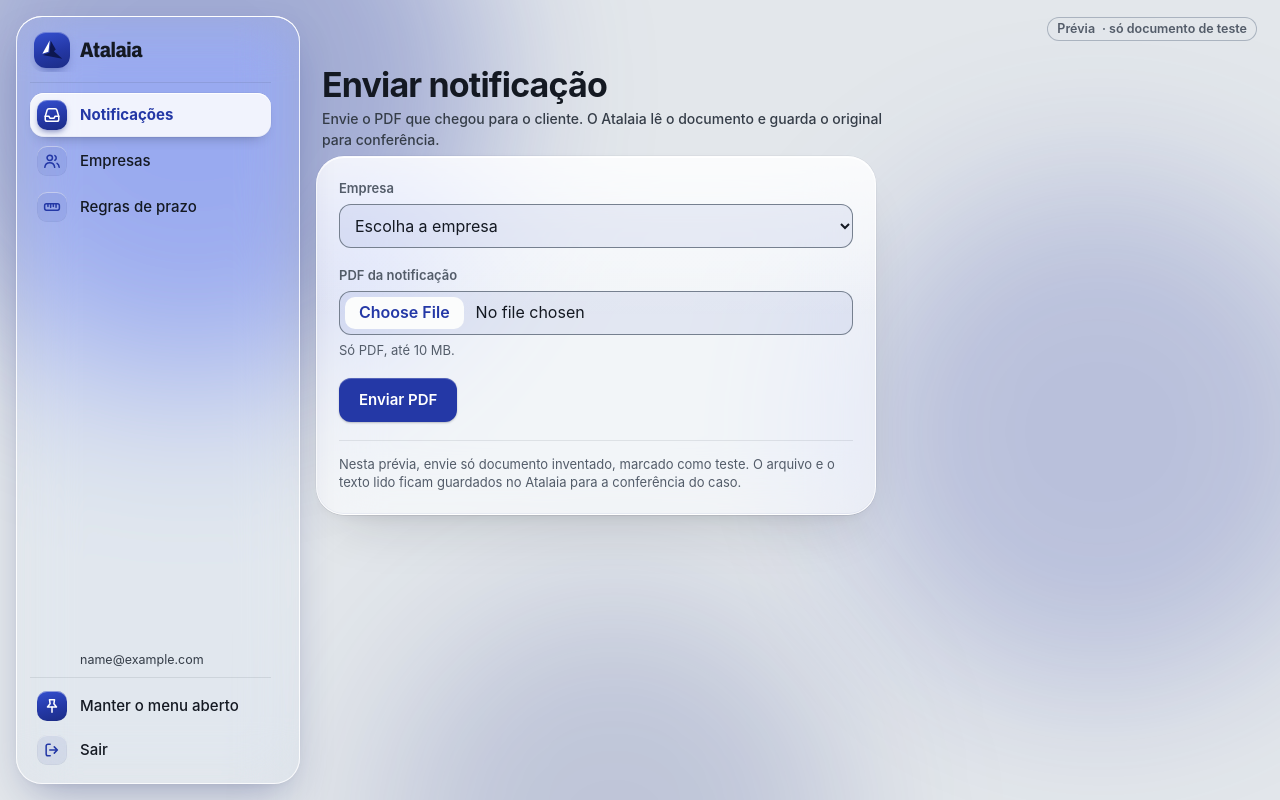
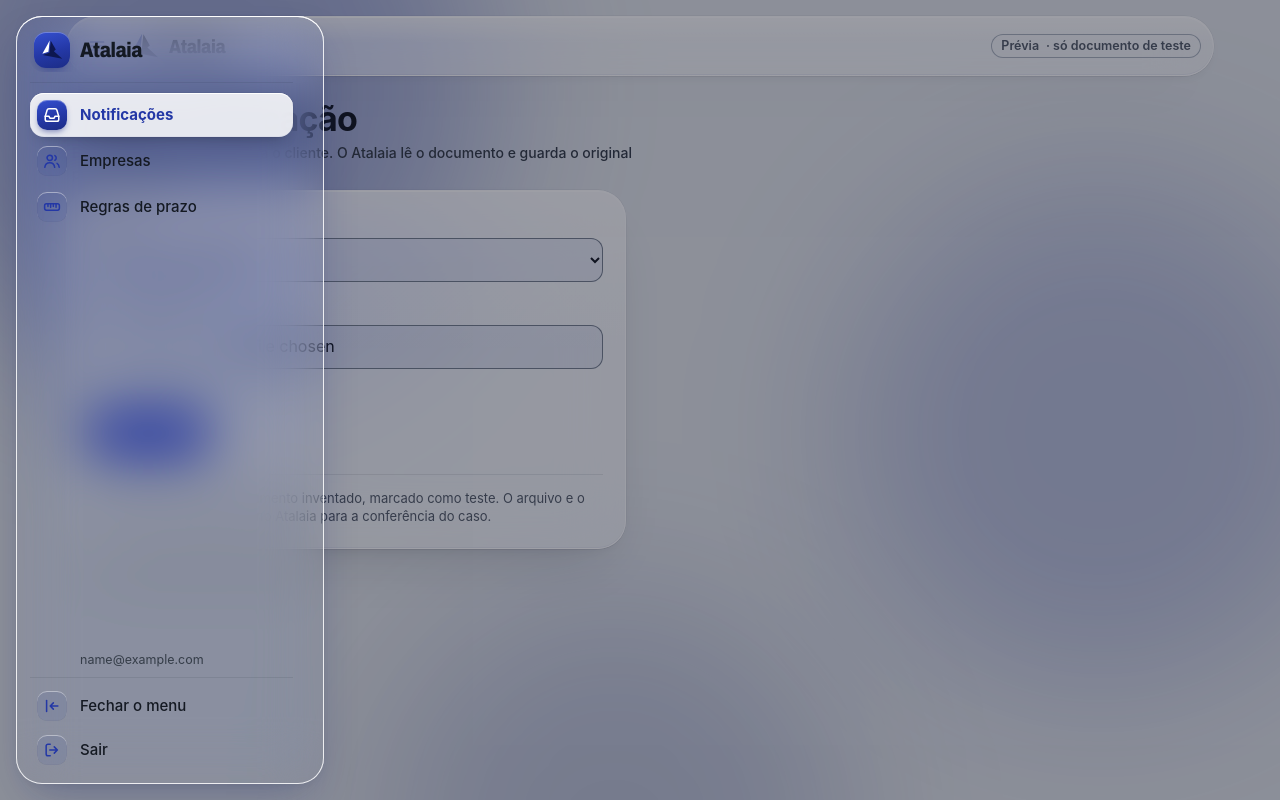
Before and after one commit to namtech-agents/atalaia, a Spring Boot app: page /enviar in a window 1280 px wide, after a click that opens the changed part. Run offline with Spring Boot 4, Linux system fonts and the light colour scheme; a user stored in the database is signed in; empty tables hold one stand-in row (values such as "Sample post"); some of the project's set-up classes (security, data sources, template engines, error pages and the like) are left out, and stand-ins take their place; database files in the repository are not loaded.

Commit message:
fix: achados da auditoria do menu, do teclado e da tela do cliente (#172)
Gaveta em qualquer tela de toque, link de pular para o conteudo, chave do menu no lugar onde aparece,
nome do controle igual ao texto visivel e quebra de palavra longa na tela do cliente.

```diff
--- a/src/main/resources/static/css/atalaia.css
+++ b/src/main/resources/static/css/atalaia.css
@@ -131,9 +131,9 @@ html { scroll-padding-top: 92px; }
 /* título grande, à moda do iPhone */
 .titulo { padding: 10px 6px 6px; }
 .titulo p { color: var(--apagado-fora); font-weight: 500; font-size: 14px; max-width: 62ch; margin-top: 6px; }
-/* nome com uma palavra muito comprida quebra no meio em vez de empurrar a página para o lado */
-.titulo h1 span:first-child { min-width: 0; overflow-wrap: anywhere; }
-.titulo h1 { font-size: 34px; line-height: 1.1; letter-spacing: -.025em; font-weight: 700; display: flex; align-items: center; gap: 12px; flex-wrap: wrap; }
+/* overflow-wrap: nome com uma palavra muito comprida quebra no meio em vez de empurrar a página para o lado
+   (vale para o nome solto, na página do cliente, e para o nome dentro de um span, na notificação) */
+.titulo h1 { font-size: 34px; line-height: 1.1; letter-spacing: -.025em; font-weight: 700; display: flex; align-items: center; gap: 12px; flex-wrap: wrap; overflow-wrap: anywhere; }
 /* 44px de altura: o mínimo para acertar com o dedo */
 .volta { display: inline-flex; align-items: center; min-height: 44px; color: var(--marca-fora); font-weight: 600; text-decoration: none; }
 
@@ -201,6 +201,8 @@ html { scroll-padding-top: 92px; }
 /* motivos da revisão: lista simples, um por linha */
 .motivos { margin: 8px 0 0; padding-left: 18px; font-size: 14px; }
 .motivos li + li { margin-top: 4px; }
+/* nome de arquivo ou link comprido, sem espaço, quebra no meio em vez de alargar a página */
+.motivos li { overflow-wrap: anywhere; }
 /* dados extraídos: nome do campo apagado, valor forte e o trecho do documento embaixo, como citação */
 .dados { margin: 12px 0 0; display: grid; gap: 12px; }
 .dados dt { font-size: 13px; font-weight: 600; color: var(--apagado); overflow-wrap: anywhere; }
@@ -249,7 +251,9 @@ html { scroll-padding-top: 92px; }
 .pagina.estreita { max-width: 620px; }
 .estreita main { display: flex; flex-direction: column; gap: 14px; }
 /* Quem lê é um leigo no celular: letra de leitura, não de painel */
-.estreita .cartao p, .estreita .motivos { font-size: 16px; }
+.estreita .cartao p, .estreita .motivos, .estreita .confirmar label { font-size: 16px; }
+/* a pergunta é a instrução principal da página: do tamanho do resto e na cor do texto, não em rótulo pequeno e cinza */
+.estreita .confirmar legend { font-size: 16px; color: var(--texto); }
 .estreita .confirmar .dica { font-size: 14px; }
 .cartao .erro { color: var(--vermelho); margin-top: 10px; }
 .cartao .recado, .estreita .recado { margin: 0; }
@@ -268,7 +272,7 @@ html { scroll-padding-top: 92px; }
      - Cada linha (.m-item) ocupa a largura que houver e corta o que não cabe. Com o menu em 72px sobra só
        o quadrado do desenho (44px); com 284px aparece o nome ao lado. O movimento também só olha para ela.
      - Quem muda a largura: o mouse em cima, o foco do teclado dentro, ou a chave marcada (.m-chave:checked).
-     - No celular o menu é uma gaveta, e a mesma chave abre e fecha.
+     - No celular, e em qualquer tela de toque, o menu é uma gaveta, e a mesma chave abre e fecha.
    O static/js/menu.js só lembra a escolha de uma tela para a outra.
    ===================================================================== */
 
@@ -277,8 +281,12 @@ html { scroll-padding-top: 92px; }
    Navegador que não conhece @property só ignora este bloco: o tom troca de uma vez, como antes */
 @property --menu-vidro { syntax: "<color>"; inherits: true; initial-value: rgba(255, 255, 255, .54); }
 
-/* A chave: a caixa de marcar existe e recebe o foco do teclado, mas não é desenhada (quem aparece são os rótulos dela) */
-.m-chave { position: absolute; top: 0; left: 0; width: 1px; height: 1px; margin: 0; opacity: 0; pointer-events: none; }
+/* A chave: a caixa de marcar existe e recebe o foco do teclado, mas não é desenhada (quem aparece são os rótulos dela).
+   visibility: visible: com a gaveta fechada o menu inteiro fica invisível, e a chave continua alcançável pelo Tab */
+.m-chave { position: absolute; width: 1px; height: 1px; margin: 0; opacity: 0; pointer-events: none; visibility: visible; }
+/* "Pular para o conteúdo": fica acima da janela e desce quando o teclado chega nele */
+.pular { position: absolute; z-index: 50; top: max(var(--borda), env(safe-area-inset-top)); left: max(var(--borda), env(safe-area-inset-left)); transform: translateY(-300%); }
+.pular:focus { transform: none; }
 .m-veu, .so-estreito { display: none; }
 
 .menu { z-index: 10; border-radius: 26px; box-shadow: var(--menu-sombra);
@@ -320,7 +328,7 @@ html { scroll-padding-top: 92px; }
 /* o anel de foco fica por dentro da linha (por fora, a borda do menu o cortaria) e segue o canto dela */
 .menu :focus-visible { outline-offset: -2px; border-radius: 14px; }
 /* a chave está escondida: quando o foco do teclado está nela, o anel aparece no botão que a representa */
-.m-chave:focus-visible ~ .menu .m-vira, .m-chave:focus-visible ~ .topo .m-abre { outline: 2.5px solid var(--marca); outline-offset: -2px; }
+.m-vira:has(:focus-visible), .pagina:has(.m-chave:focus-visible) .m-abre { outline: 2.5px solid var(--marca); outline-offset: -2px; }
 
 /* a marca no alto: o símbolo branco num selo azul (o azul da marca à vista mesmo com o menu recolhido) */
 .m-ic .m-selo { width: 36px; height: 36px; border-radius: 12px; background: var(--placa-azul); box-shadow: inset 0 1px 0 rgba(255,255,255,.3), 0 6px 12px -6px rgba(28,44,134,.7); --simbolo-face: #fff; --simbolo-sombra: #0d1750; }
@@ -334,8 +342,10 @@ html { scroll-padding-top: 92px; }
 /* quem entrou: o recuo de 50px põe o e-mail na coluna dos nomes, fora do que o menu recolhido mostra */
 .m-quem { padding: 0 12px 8px 50px; font-size: 12.5px; color: var(--apagado-fora); white-space: nowrap; overflow: hidden; text-overflow: ellipsis; }
 
-/* ---------- computador: o menu fica ao lado do conteúdo ---------- */
-@media (min-width: 861px) {
+/* ---------- computador: o menu fica ao lado do conteúdo ----------
+   Computador = janela larga E mouse. O menu recolhido só mostra os nomes com o mouse em cima; em tela de toque
+   (tablet, celular deitado) não existe "em cima", então lá vale a gaveta do bloco seguinte, com os nomes à vista */
+@media (min-width: 861px) and (hover: hover) and (pointer: fine) {
   /* :has(> .menu): só a página que tem menu (com a sessão aberta) vira grade de duas colunas.
      --m-coluna é o espaço que o menu ocupa ao lado do conteúdo: 72px, ou 284px quando fixado.
      A largura máxima soma a coluna, para o conteúdo continuar com a largura que já tinha */
@@ -343,7 +353,7 @@ html { scroll-padding-top: 92px; }
   /* FIXAR NÃO ANIMA, de propósito: a coluna cresce de uma vez. Animar a coluna refaria a arrumação do conteúdo
      inteiro a cada quadro (o texto requebra, a moldura do PDF muda de tamanho, os painéis de vidro desfocam de novo),
      e isso engasga. É um gesto raro, e a escolha fica lembrada de uma tela para a outra */
-  .pagina:has(> .m-chave:checked) { --m-coluna: 284px; }
+  .pagina:has(.m-chave:checked) { --m-coluna: 284px; }
   .pagina:has(> .menu) > :is(.topo, main) { grid-column: 2; }
 
   /* Preso no alto, da altura da janela. A coluna da grade tem 72px; aberto, o menu passa por cima do conteúdo.
@@ -357,22 +367,21 @@ html { scroll-padding-top: 92px; }
     --m-tempo: .18s; --m-espera: .15s; transition: var(--m-tempo) var(--sair) var(--m-espera); transition-property: width, --menu-vidro; }
   /* aberto por cima do conteúdo, pelo teclado ou pelo mouse. O vidro fica mais leitoso porque há texto atrás dele */
   .menu:has(:focus-visible) { width: 284px; --menu-vidro: rgba(246, 248, 251, .86); }
-  @media (hover: hover) and (pointer: fine) {
-    /* espera 0,1s antes de abrir: quem só atravessa o menu com o mouse não abre nada, nem vê o vidro piscar */
-    .menu:hover { width: 284px; --menu-vidro: rgba(246, 248, 251, .86); --m-tempo: .22s; --m-espera: .1s; }
-  }
-  /* fixado: fica aberto e o conteúdo vai para o lado (a coluna da grade cresce), então o vidro volta ao normal */
-  .m-chave:checked ~ .menu { width: 284px; --menu-vidro: rgba(255, 255, 255, .54); }
-  /* SEM MOVIMENTO em três casos. Teclado dentro do menu e teclado na chave: quem usa o teclado anda rápido, e
+  /* espera 0,1s antes de abrir: quem só atravessa o menu com o mouse não abre nada, nem vê o vidro piscar */
+  .menu:hover { width: 284px; --menu-vidro: rgba(246, 248, 251, .86); --m-tempo: .22s; --m-espera: .1s; }
+  /* fixado: fica aberto e o conteúdo vai para o lado (a coluna da grade cresce), então o vidro volta ao normal.
+     (:has(.m-chave:checked) pesa mais que :hover e que :has(:focus-visible): o tom do fixado vence os dois) */
+  .menu:has(.m-chave:checked) { width: 284px; --menu-vidro: rgba(255, 255, 255, .54); }
+  /* SEM MOVIMENTO em dois casos. Teclado dentro do menu (a chave mora nele): quem usa o teclado anda rápido, e
      animação ali só atrasa. Fixado: a tela seguinte já nasce com o menu aberto, sem abrir de novo a cada página */
-  .menu:has(:focus-visible), .m-chave:is(:checked, :focus-visible) ~ .menu { transition: none; }
+  .menu:has(:focus-visible, .m-chave:checked) { transition: none; }
   /* Os nomes só aparecem quando há lugar para eles. Sem isso, enquanto o menu abre, cada nome surgiria cortado
      com reticências ("Not…"). Quem decide é a largura do menu naquele quadro (consulta de contêiner), então a
      espera do mouse já vem junto. Somem mais rápido (0,08s) do que aparecem (0,16s).
      Navegador sem consulta de contêiner não entra na regra: os nomes ficam sempre à vista, cortados pela linha */
   .m-nome, .m-quem { transition: opacity .16s; }
   @container (max-width: 219px) { .m-nome, .m-quem { opacity: 0; transition-duration: .08s; } }
-  .m-chave:checked ~ .menu .m-vira .m-ic i { background: var(--placa-azul); color: #fff; }
+  .m-vira:has(:checked) .m-ic i { background: var(--placa-azul); color: #fff; }
 
   /* a barra de cima: a marca já está no menu, então sobra só o selo de prévia, à direita e sem o vidro */
   .pagina:has(> .menu) > .topo { position: static; height: auto; padding: 0 6px; justify-content: flex-end; background: none; border-color: transparent; box-shadow: none; -webkit-backdrop-filter: none; backdrop-filter: none; }
@@ -382,22 +391,27 @@ html { scroll-padding-top: 92px; }
   .pagina:has(> .menu) .lado { top: var(--borda); }
 }
 
-/* ---------- celular: o menu vira gaveta, com um véu escuro atrás ---------- */
-@media (max-width: 860px) {
+/* ---------- celular e tela de toque: o menu vira gaveta, com um véu escuro atrás ----------
+   É o contrário exato da condição do bloco de cima: janela estreita, OU sem mouse, OU dedo no lugar do mouse */
+@media (max-width: 860px), (hover: none), (pointer: coarse) {
   /* O MOVIMENTO: a gaveta entra pela esquerda (só transform) em 0,4s e o véu escurece (só opacity) em 0,24s;
      para sair, os dois levam 0,24s: quem fecha quer a tela de volta logo.
      visibility tira a peça fechada do toque, do teclado e do leitor de tela. Ao fechar, ela só troca DEPOIS do
      movimento (é o "0s .24s": dura nada, espera 0,24s); ao abrir, troca na hora */
   .menu { position: fixed; z-index: 40; top: max(var(--borda), env(safe-area-inset-top)); bottom: max(var(--borda), env(safe-area-inset-bottom)); left: max(var(--borda), env(safe-area-inset-left)); width: min(308px, 100vw - 56px);
     --menu-vidro: rgba(246, 248, 251, .86); visibility: hidden; transform: translateX(calc(-100% - 30px)); transition: transform .24s var(--gaveta), visibility 0s .24s; }
-  .m-chave:checked ~ .menu { visibility: visible; transform: none; transition: transform .4s var(--gaveta); }
+  .menu:has(.m-chave:checked) { visibility: visible; transform: none; transition: transform .4s var(--gaveta); }
   .m-veu { display: block; position: fixed; inset: 0; z-index: 39; background: rgba(10, 14, 30, .4); visibility: hidden; opacity: 0; transition: opacity .24s, visibility 0s .24s; }
-  .m-chave:checked ~ .m-veu { visibility: visible; opacity: 1; transition: opacity .24s; }
+  .menu:has(.m-chave:checked) ~ .m-veu { visibility: visible; opacity: 1; transition: opacity .24s; }
   /* com a gaveta aberta, a página de trás não rola */
   html:has(.m-chave:checked) { overflow: hidden; }
-  /* o último botão do menu troca de papel: no computador fixa, aqui fecha a gaveta */
+  /* o botão da chave troca de papel: no computador fixa, aqui abre e fecha a gaveta. Dos dois nomes daqui fica
+     um só, o do que o toque vai fazer (é esse o nome que o leitor de tela diz) */
   .so-largo { display: none; }
   .so-estreito { display: block; }
+  .menu:has(.m-chave:checked) .so-fechada, .menu:not(:has(.m-chave:checked)) .so-aberta { display: none; }
+  /* gaveta fechada: o nome "Abrir o menu" fica fora da tela junto com ela, mas continua existindo para o leitor de tela */
+  .so-fechada { visibility: visible; }
   /* o botão de abrir, na barra de cima: 44px, encostado na borda da barra */
   .topo .m-abre { display: grid; place-items: center; width: 44px; height: 44px; margin-left: -10px; border-radius: var(--raio-m); color: var(--marca); cursor: pointer; }
   .topo .m-abre .ic { width: 20px; height: 20px; }
@@ -449,6 +463,12 @@ html { scroll-padding-top: 92px; }
 .porta h1 { font-size: 28px; line-height: 1.12; letter-spacing: -.03em; font-weight: 700; }
 .chamada p { color: var(--apagado); margin-top: 6px; }
 .porta .formulario .botao { align-self: stretch; height: 50px; font-size: 17px; }
+/* janela baixa (notebook): os vãos apertam para o botão de criar conta nascer à vista, sem rolar */
+@media (min-width: 901px) and (max-height: 760px) {
+  .porta { gap: 14px; padding-block: 16px; }
+  .porta .formulario { gap: 12px; }
+  .porta .aviso { padding-top: 10px; }
+}
 
 @media (max-width: 900px) {
   .entrada { grid-template-columns: minmax(0, 1fr); grid-template-rows: auto 1fr; }
--- a/src/main/resources/static/js/menu.js
+++ b/src/main/resources/static/js/menu.js
@@ -10,8 +10,8 @@ const chave = document.getElementById('menu-aberto');
 // Tela sem menu (ninguém entrou): não há o que fazer
 if (chave) {
   const GUARDADO = 'atalaia-menu-fixo';
-  // A mesma largura que o atalaia.css usa para trocar o menu lateral pela gaveta
-  const computador = matchMedia('(min-width: 861px)');
+  // A mesma condição que o atalaia.css usa para o menu lateral: janela larga e mouse. Fora dela, é a gaveta
+  const computador = matchMedia('(min-width: 861px) and (hover: hover) and (pointer: fine)');
   // O que fica atrás da gaveta: a barra de cima e o conteúdo
   const atras = document.querySelectorAll('.pagina > .topo, .pagina > main');
 
@@ -32,10 +32,11 @@ if (chave) {
   // pageshow: também vale para a tela que volta pelo botão "voltar" do navegador
   window.addEventListener('pageshow', arrumar);
 
-  // Esc fecha a gaveta e devolve o foco para a chave, que é quem abre de novo
+  // Esc fecha a gaveta e devolve o foco para a chave, que é quem abre de novo.
+  // preventScroll: a página não rola por causa disso (quem tinha rolado continua onde estava)
   document.addEventListener('keydown', tecla => {
     if (tecla.key !== 'Escape' || computador.matches || !chave.checked) return;
-    chave.checked = false; parar(); chave.focus();
+    chave.checked = false; parar(); chave.focus({ preventScroll: true });
   });
 
   arrumar();
--- a/src/main/resources/templates/empresas.html
+++ b/src/main/resources/templates/empresas.html
@@ -6,7 +6,7 @@
 <div class="pagina">
   <header th:replace="~{fragmentos :: topo('empresas')}"></header>
 
-  <main>
+  <main id="conteudo">
     <div class="titulo">
       <a class="volta" th:href="@{/}">Notificações</a>
       <h1>Empresas</h1>
--- a/src/main/resources/templates/enviar.html
+++ b/src/main/resources/templates/enviar.html
@@ -7,7 +7,7 @@
 <div class="pagina">
   <header th:replace="~{fragmentos :: topo('notificacoes')}"></header>
 
-  <main>
+  <main id="conteudo">
     <div class="titulo">
       <h1>Enviar notificação</h1>
       <p th:unless="${empresas.isEmpty()}">Envie o PDF que chegou para o cliente. O Atalaia lê o documento e guarda o original para conferência.</p>
--- a/src/main/resources/templates/error.html
+++ b/src/main/resources/templates/error.html
@@ -10,7 +10,7 @@
 <div class="pagina">
   <header th:replace="~{fragmentos :: topo('')}"></header>
 
-  <main>
+  <main id="conteudo">
     <div class="titulo">
       <h1 th:text="${titulo}"></h1>
     </div>
--- a/src/main/resources/templates/fragmentos.html
+++ b/src/main/resources/templates/fragmentos.html
@@ -34,14 +34,12 @@
   <!-- O menu e a barra de cima das telas de dentro. Cada tela diz onde está (atual), para o menu marcar o item.
        th:block: uma caixa que não vai para a página; só o que está dentro dela vai -->
   <th:block th:fragment="topo(atual)">
+    <!--/* A primeira parada do teclado: pula o menu e vai direto para o conteúdo (o <main id="conteudo"> de cada tela).
+           Só aparece quando recebe o foco */-->
+    <a class="botao cheio pular" href="#conteudo">Pular para o conteúdo</a>
+
     <!--/* O menu só aparece com a sessão aberta (quemEntrou vem do QuemEntrou.java) */-->
     <th:block th:if="${quemEntrou}">
-      <!--/* A chave do menu: uma caixa de marcar escondida. Marcada, o menu fica aberto (no computador, fixado ao
-             lado do conteúdo; no celular, a gaveta aberta). O CSS lê o estado dela, por isso funciona sem JavaScript.
-             Vem antes do menu para ser a primeira parada do teclado (a barra de espaço marca e desmarca).
-             autocomplete="off": ao voltar pelo histórico, o navegador não devolve a marca antiga */-->
-      <input class="m-chave" id="menu-aberto" type="checkbox" autocomplete="off" aria-label="Menu aberto">
-
       <nav class="menu" aria-label="Menu">
         <div class="m-dentro">
           <a class="m-item m-marca" th:href="@{/}">
@@ -76,15 +74,22 @@
           <p class="m-quem" th:text="${quemEntrou}"></p>
           <ul class="m-pe">
             <li>
-              <!--/* O botão que se vê é um rótulo da chave lá de cima: clicar nele marca e desmarca a caixa.
-                     Dois desenhos e dois nomes, e o CSS mostra um de cada: no computador fixa o menu, no celular fecha a gaveta */-->
-              <label class="m-item m-vira" for="menu-aberto">
+              <!--/* A CHAVE DO MENU: uma caixa de marcar escondida dentro do próprio rótulo. Marcada, o menu fica aberto
+                     (no computador, fixado ao lado do conteúdo; em tela de toque, a gaveta aberta). O CSS lê o estado
+                     dela com :has(), por isso funciona sem JavaScript. Clicar no rótulo marca e desmarca; no teclado
+                     é a barra de espaço. Ela mora aqui para a ordem do Tab bater com o lugar onde o botão aparece.
+                     O leitor de tela diz o nome que está à vista: dos três nomes, o CSS mostra um de cada vez.
+                     autocomplete="off": ao voltar pelo histórico, o navegador não devolve a marca antiga */-->
+              <label class="m-item m-vira">
+                <input class="m-chave" id="menu-aberto" type="checkbox" autocomplete="off">
                 <span class="m-ic"><i>
                   <svg class="ic so-largo" viewBox="0 0 20 20" aria-hidden="true"><path d="M7.2 3h5.6l-.7 4.6 2.9 3.4H5l2.9-3.4z"/><path d="M10 11v6"/></svg>
                   <svg class="ic so-estreito" viewBox="0 0 20 20" aria-hidden="true"><path d="M4 4v12"/><path d="M16.5 10H8M11.5 6.5 8 10l3.5 3.5"/></svg>
                 </i></span>
                 <span class="m-nome so-largo">Manter o menu aberto</span>
-                <span class="m-nome so-estreito">Fechar o menu</span>
+                <span class="m-nome so-estreito so-aberta">Fechar o menu</span>
+                <!--/* Com a gaveta fechada o botão que se vê é só o desenho da barra de cima: este nome é para o leitor de tela */-->
+                <span class="m-nome so-estreito so-fechada">Abrir o menu</span>
               </label>
             </li>
             <li>
@@ -99,14 +104,14 @@
           </ul>
         </div>
       </nav>
-      <!--/* O véu: no celular, escurece a tela atrás da gaveta. Também é um rótulo da chave: tocar fora fecha.
+      <!--/* O véu: escurece a tela atrás da gaveta. Também é um rótulo da chave (pelo for): tocar fora fecha.
              aria-hidden: para o leitor de tela, quem abre e fecha é a própria caixa de marcar */-->
       <label class="m-veu" for="menu-aberto" aria-hidden="true"></label>
     </th:block>
 
     <!--/* A barra de cima. No computador, com o menu ao lado, sobra nela só o selo de prévia */-->
     <header class="topo vidro">
-      <!--/* O botão que abre a gaveta no celular (outro rótulo da mesma chave) */-->
+      <!--/* O botão que abre a gaveta (outro rótulo da mesma chave) */-->
       <label class="m-abre" for="menu-aberto" aria-hidden="true" th:if="${quemEntrou}">
         <svg class="ic" viewBox="0 0 20 20"><path d="M3.5 6h13M3.5 10h13M3.5 14h8"/></svg>
       </label>
--- a/src/main/resources/templates/notificacao.html
+++ b/src/main/resources/templates/notificacao.html
@@ -6,7 +6,7 @@
 <div class="pagina">
   <header th:replace="~{fragmentos :: topo('notificacoes')}"></header>
 
-  <main>
+  <main id="conteudo">
     <div class="titulo">
       <a class="volta" th:href="@{/}">Notificações</a>
       <h1>
--- a/src/main/resources/templates/painel.html
+++ b/src/main/resources/templates/painel.html
@@ -6,7 +6,7 @@
 <div class="pagina">
   <header th:replace="~{fragmentos :: topo('notificacoes')}"></header>
 
-  <main>
+  <main id="conteudo">
     <div class="titulo com-acao">
       <h1>Notificações</h1>
       <a class="botao cheio" th:unless="${semEmpresa}" th:href="@{/enviar}">Enviar notificação</a>
--- a/src/main/resources/templates/regras.html
+++ b/src/main/resources/templates/regras.html
@@ -6,7 +6,7 @@
 <div class="pagina">
   <header th:replace="~{fragmentos :: topo('regras')}"></header>
 
-  <main>
+  <main id="conteudo">
     <div class="titulo">
       <a class="volta" th:href="@{/}">Notificações</a>
       <h1>Regras de prazo</h1>
```
